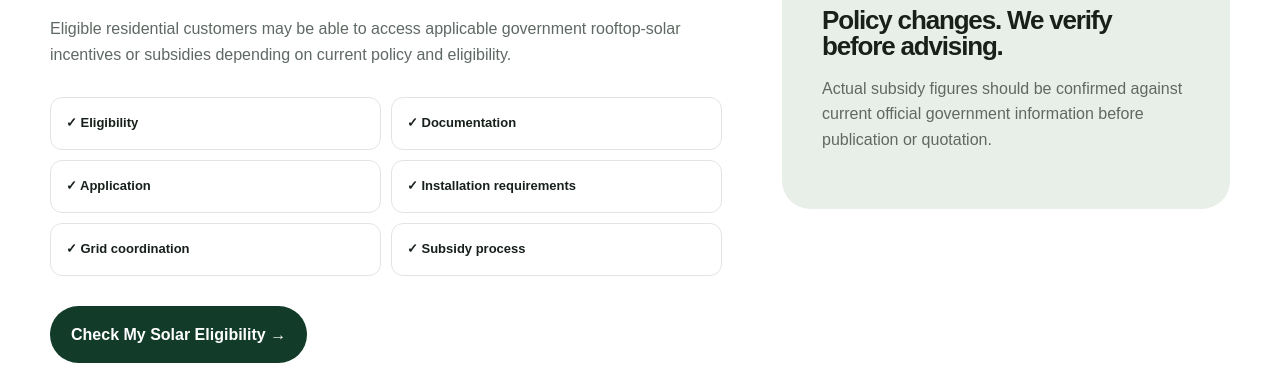
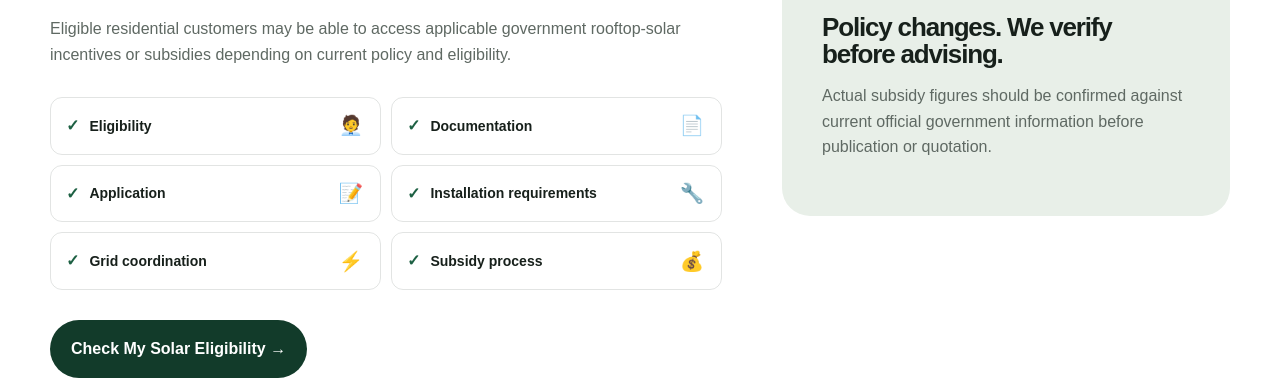
Before and after one commit to zhaivondigital/solarcell, a React (Vite) app: page / in a window 1280 px wide. Shown: the part 1447-1827 px from the top of the page. Built offline with nearby package versions, Linux system fonts and the light colour scheme.

Commit message:
added symbols and emojis in the government subsidy section

```diff
--- a/src/App.jsx
+++ b/src/App.jsx
@@ -583,12 +583,12 @@ function HomePage() {
               </p>
 
               <div className="subsidy-list">
-                <div>✓ Eligibility</div>
-                <div>✓ Documentation</div>
-                <div>✓ Application</div>
-                <div>✓ Installation requirements</div>
-                <div>✓ Grid coordination</div>
-                <div>✓ Subsidy process</div>
+                <div><span>✓</span><span>Eligibility</span><span className="emoji" aria-hidden="true">🧑‍💼</span></div>
+                <div><span>✓</span><span>Documentation</span><span className="emoji" aria-hidden="true">📄</span></div>
+                <div><span>✓</span><span>Application</span><span className="emoji" aria-hidden="true">📝</span></div>
+                <div><span>✓</span><span>Installation requirements</span><span className="emoji" aria-hidden="true">🔧</span></div>
+                <div><span>✓</span><span>Grid coordination</span><span className="emoji" aria-hidden="true">⚡</span></div>
+                <div><span>✓</span><span>Subsidy process</span><span className="emoji" aria-hidden="true">💰</span></div>
               </div>
 
               <Button href="/contact" variant="dark">
--- a/src/index.css
+++ b/src/index.css
@@ -432,3 +432,8 @@
 .trust2 .trust-card:hover .trust-card-image img{transform:scale(1.04)}
 .trust2 .trust-card-image-fallback{color:var(--forest);font-weight:800;text-align:center}
 .trust2 .trust-card>b{margin-bottom:8px}
+
+.subsidy-list>div{display:grid;grid-template-columns:auto minmax(0,1fr) auto;align-items:center;column-gap:10px}
+.subsidy-list>div>span:first-child{color:var(--forest);font-size:16px;font-weight:900}
+.subsidy-list>div>span:nth-child(2){font-size:14px;font-weight:800}
+.subsidy-list .emoji{width:1.75rem;text-align:center;font-size:1.5em;line-height:1;flex-shrink:0}
```
